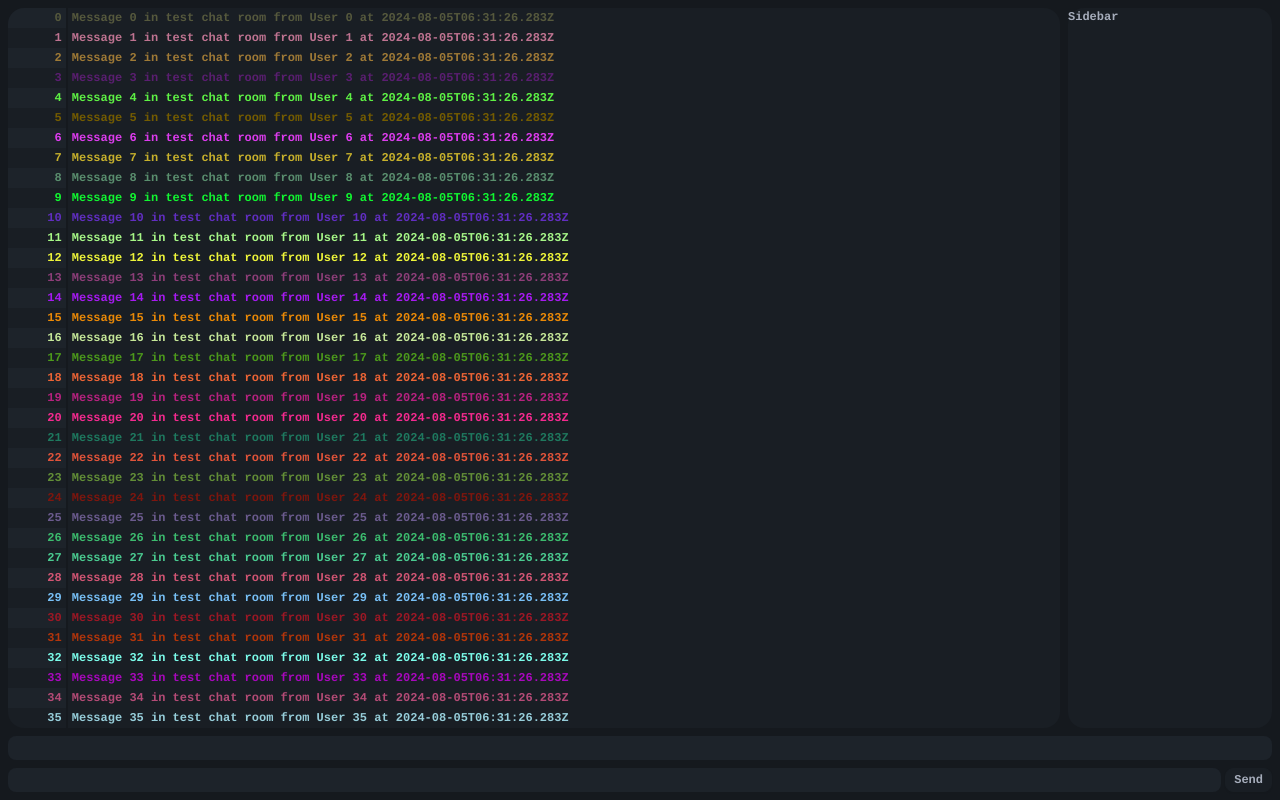
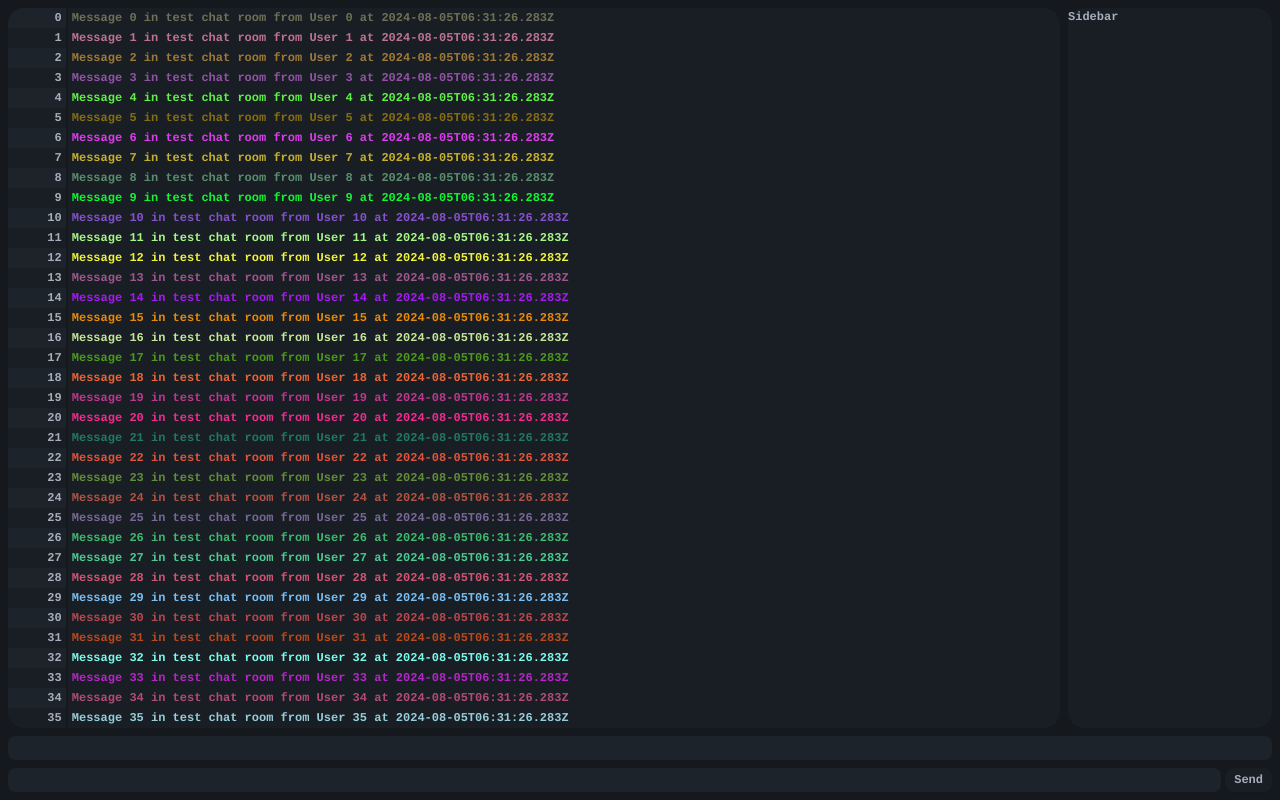
Before and after one commit to hecksadecimal/nextbubble, a Next.js app: page /chat/test in a window 1280 px wide. Built offline with nearby package versions, Linux system fonts and the light colour scheme; no server answers.

Commit message:
Add autocontrast

```diff
--- a/src/app/_components/client/Message.tsx
+++ b/src/app/_components/client/Message.tsx
@@ -12,9 +12,9 @@ export type MessageSchema = {
 
 export default function Message({ message }: { message: MessageSchema }) {
     return (
-        <tr key={message.id} className="even:bg-base-200" style={{color: message.user.color}}>
+        <tr key={message.id} className="even:bg-base-200">
             <td className="px-1 -mt-2 text-end align-top border-r-2 border-base-300 ">{message.user.id}</td>
-            <td className="pl-1 bg-base-200">{message.content}</td>
+            <td style={{color: message.user.color}} className="pl-1 bg-base-200">{message.content}</td>
         </tr>
     )
 }
--- a/src/app/_components/client/MessageList.tsx
+++ b/src/app/_components/client/MessageList.tsx
@@ -7,7 +7,7 @@ export default function MessageList({ messages }: { messages: MessageSchema[] })
     const ref = useRef<HTMLTableSectionElement>(null);
     useEffect(() => {
         if (!ref) return;
-        //setup(ref.current as HTMLElement);
+        setup(ref.current as HTMLElement);
     }, [ref]);
 
     return (
```
